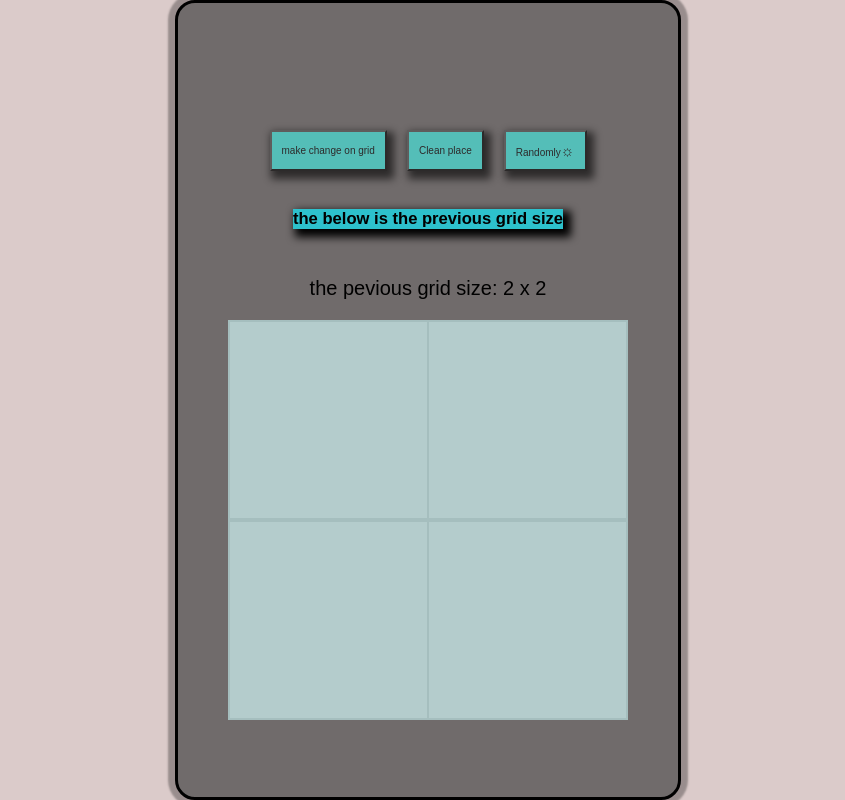
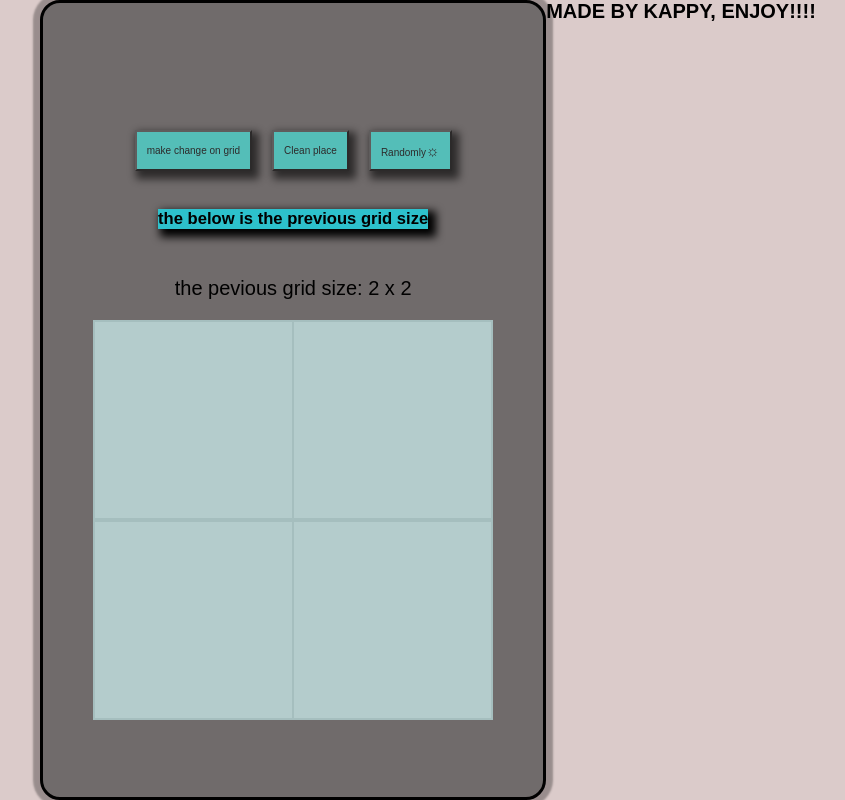
Before and after one commit to kappyrw/Etch-A-Sketch, a plain HTML site: page index.html in a window 1280 px wide. Shown: the whole page, without its empty margins (212-1057 px from the left). Drawn offline with Linux system fonts and the light colour scheme.

Commit message:
Update index.html

```diff
--- a/index.html
+++ b/index.html
@@ -25,6 +25,7 @@
     </div>
   </div>
 </body>
+    <center><b>MADE BY KAPPY, ENJOY!!!!</b></center>
 <script src="./script.js"></script>
 
 </html>
```
